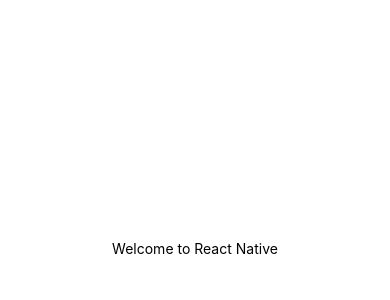
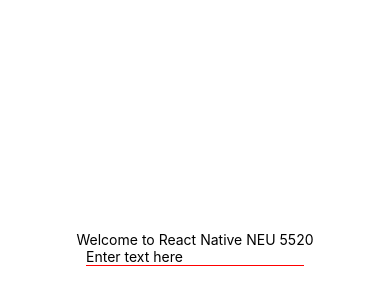
Before and after one commit to realericwang/CS5520, a React Native app: screen / in a window 390 px wide. Shown: the part 174-474 px from the top of the page. Built offline with nearby package versions, Linux system fonts and the light colour scheme.

Commit message:
Add useState for text input

```diff
--- a/App.js
+++ b/App.js
@@ -1,11 +1,24 @@
 import { StatusBar } from 'expo-status-bar';
-import { StyleSheet, Text, View } from 'react-native';
+import { StyleSheet, Text, View, TextInput } from 'react-native';
+import Header from './Components/Header';
+import { useState } from 'react';
 
 export default function App() {
-  const appName = 'React Native';
+  const [text, setText] = useState('');
+  const appName = 'React Native NEU 5520';
   return (
     <View style={styles.container}>
-      <Text>Welcome to {appName}</Text>
+      <Header title={appName} >
+        <Text>Child Component</Text>
+       </Header>
+       <TextInput
+  placeholder="Enter text here"
+  autoCorrect={true}
+  onChangeText={setText}
+  keyboardType="default"
+  value={text}
+  style={{borderBottomColor: 'red', borderBottomWidth: 1}}
+/>
       <StatusBar style="auto" />
     </View>
   );
--- /dev/null
+++ b/Components/Header.js
@@ -0,0 +1,10 @@
+import { View, Text } from 'react-native'
+import React from 'react'
+
+export default function Header({ title })  {
+  return (
+    <View>
+      <Text>Welcome to {title}</Text>
+    </View>
+  )
+}
```
